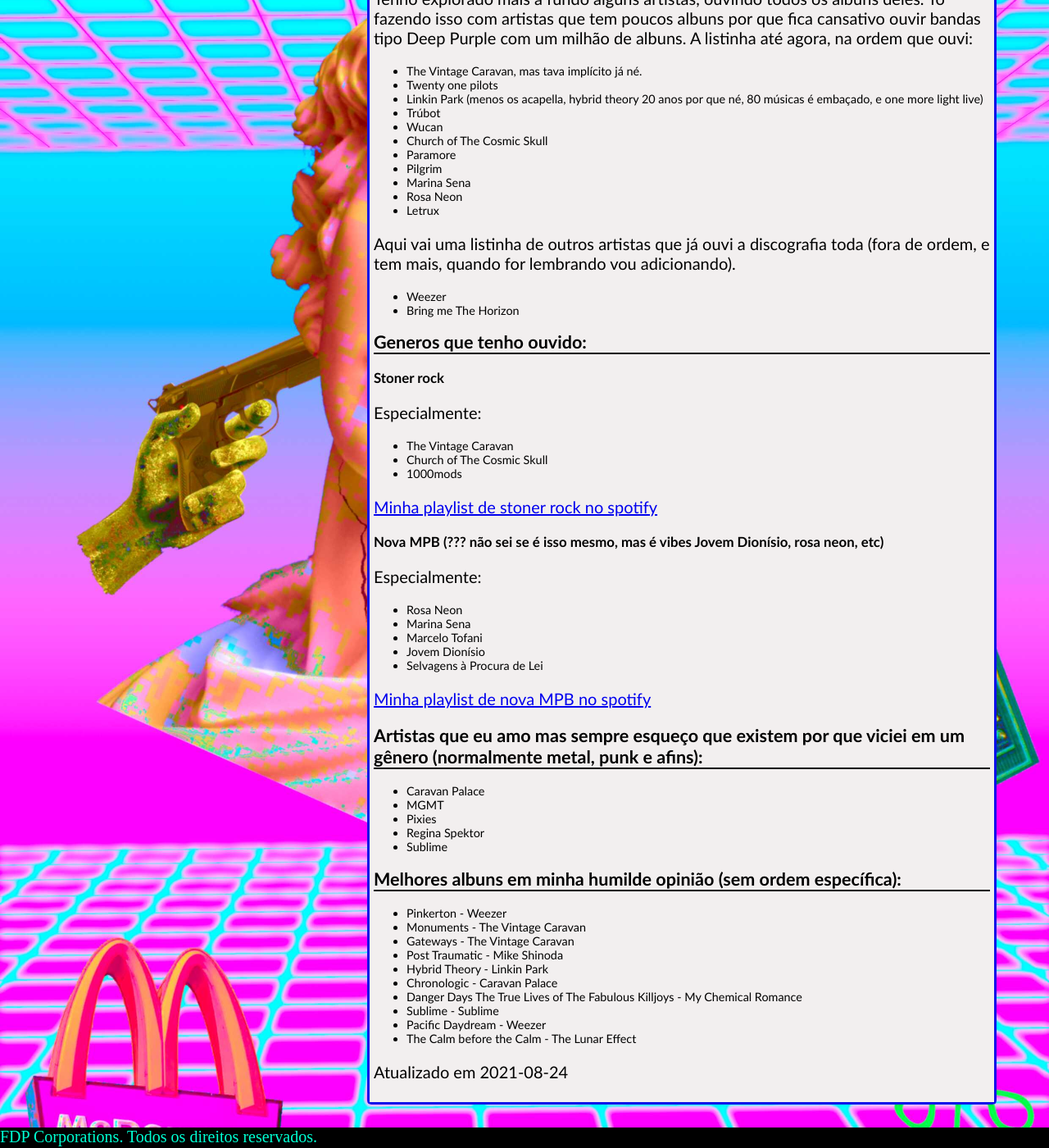
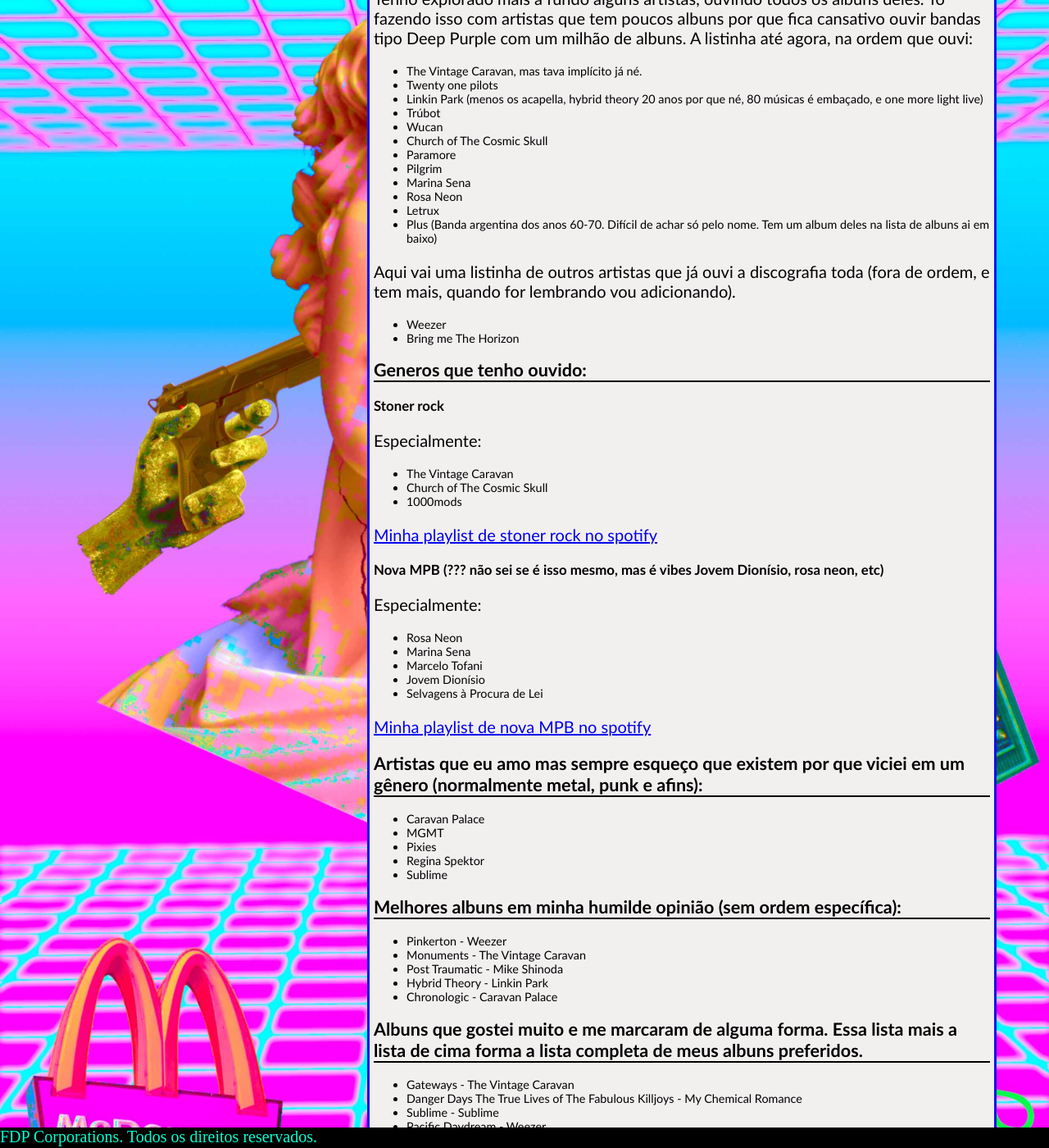
Before and after one commit to lrr68/site, a Jekyll site: the page built from _blog/musgas.md, in a window 1280 px wide and 1400 px high, scrolled down 303 px. Shown: the whole window at 82% size. Built offline with Jekyll 4.4.1, drawn with Linux system fonts in a browser that asks for light colours; some of the changed text lies outside the part shown.

Commit message:
update musgas: plus

```diff
--- a/_blog/musgas.md
+++ b/_blog/musgas.md
@@ -24,6 +24,7 @@
 + Marina Sena
 + Rosa Neon
 + Letrux
++ Plus (Banda argentina dos anos 60-70. Difícil de achar só pelo nome. Tem um album deles na lista de albuns ai em baixo)
 
 Aqui vai uma listinha de outros artistas que já ouvi a discografia toda (fora de ordem, e tem mais, quando for lembrando vou adicionando).
 + Weezer
@@ -59,13 +60,16 @@
 ## Melhores albuns em minha humilde opinião (sem ordem específica):
 + Pinkerton - Weezer
 + Monuments - The Vintage Caravan
-+ Gateways - The Vintage Caravan
 + Post Traumatic - Mike Shinoda
 + Hybrid Theory - Linkin Park
 + Chronologic - Caravan Palace
+
+## Albuns que gostei muito e me marcaram de alguma forma. Essa lista mais a lista de cima forma a lista completa de meus albuns preferidos.
++ Gateways - The Vintage Caravan
 + Danger Days The True Lives of The Fabulous Killjoys - My Chemical Romance
 + Sublime - Sublime
 + Pacific Daydream - Weezer
 + The Calm before the Calm - The Lunar Effect
++ No Pisar El Infinito - Plus (a banda argentina que falei la em cima)
 
 Atualizado em 2021-08-24
```
